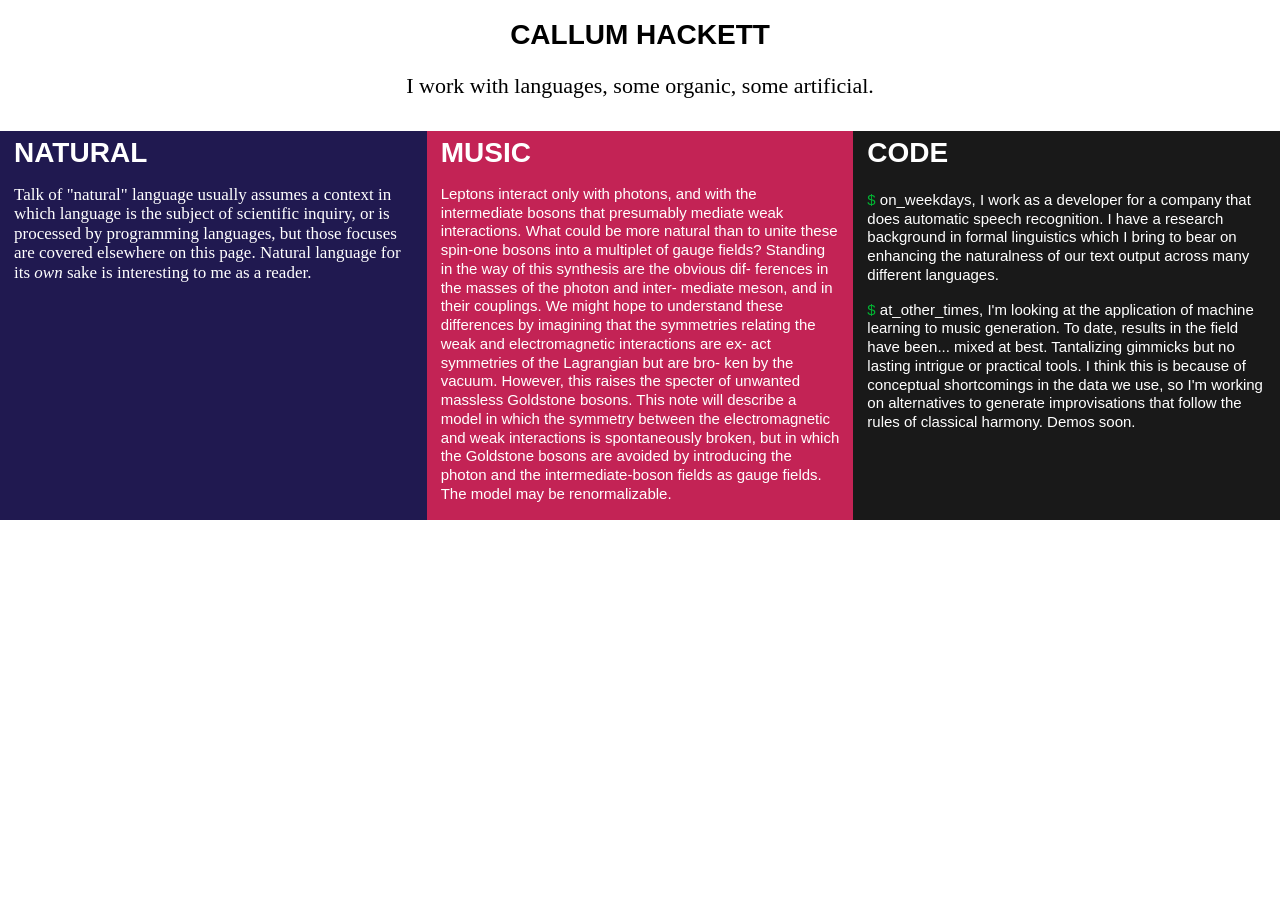
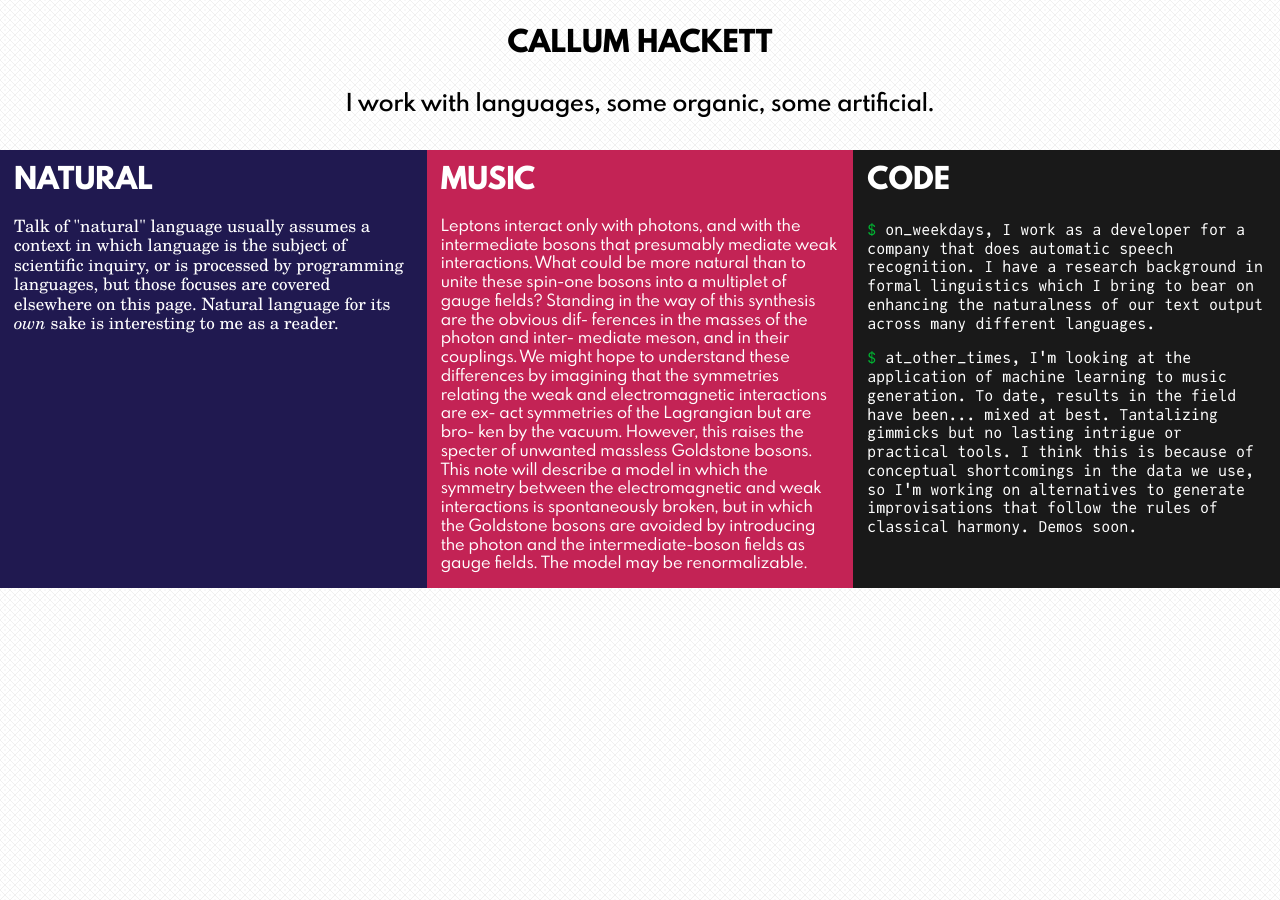
Before and after one commit to callumhackett/callumhackett.github.io, a Jekyll site: the page index.html, which Jekyll copies as it is, in a window 1280 px wide. Built offline with Jekyll 4.4.1, drawn with Linux system fonts in a browser that asks for light colours; some web fonts are replaced.

Commit message:
reference fix

```diff
--- a/stylesheets/landing.css
+++ b/stylesheets/landing.css
@@ -7,70 +7,70 @@
 
 @font-face {
     font-family: 'spartan';
-    src: url('fonts/spartanmb-regular-webfont.woff2') format('woff2'),
-         url('fonts/spartanmb-regular-webfont.woff') format('woff');
+    src: url('/fonts/spartanmb-regular-webfont.woff2') format('woff2'),
+         url('/fonts/spartanmb-regular-webfont.woff') format('woff');
     font-weight: 400;
     font-style: normal;
 }
 
 @font-face {
     font-family: 'spartan';
-    src: url('fonts/spartanmb-semibold-webfont.woff2') format('woff2'),
-         url('fonts/spartanmb-semibold-webfont.woff') format('woff');
+    src: url('/fonts/spartanmb-semibold-webfont.woff2') format('woff2'),
+         url('/fonts/spartanmb-semibold-webfont.woff') format('woff');
     font-weight: 500;
     font-style: normal;
 }
 
 @font-face {
     font-family: 'spartan';
-    src: url('fonts/spartanmb-extra-bold-webfont.woff2') format('woff2'),
-         url('fonts/spartanmb-extra-bold-webfont.woff') format('woff');
+    src: url('/fonts/spartanmb-extra-bold-webfont.woff2') format('woff2'),
+         url('/fonts/spartanmb-extra-bold-webfont.woff') format('woff');
     font-weight: 700;
     font-style: normal;
 }
 
 @font-face {
     font-family: 'schola';
-    src: url('fonts/texgyreschola-regular-webfont.woff2') format('woff2'),
-         url('fonts/texgyreschola-regular-webfont.woff') format('woff');
+    src: url('/fonts/texgyreschola-regular-webfont.woff2') format('woff2'),
+         url('/fonts/texgyreschola-regular-webfont.woff') format('woff');
     font-weight: normal;
     font-style: normal;
 }
 
 @font-face {
     font-family: 'schola';
-    src: url('fonts/texgyreschola-italic-webfont.woff2') format('woff2'),
-         url('fonts/texgyreschola-italic-webfont.woff') format('woff');
+    src: url('/fonts/texgyreschola-italic-webfont.woff2') format('woff2'),
+         url('/fonts/texgyreschola-italic-webfont.woff') format('woff');
     font-weight: normal;
     font-style: italic;
 }
 
 @font-face {
     font-family: 'schola';
-    src: url('fonts/texgyreschola-bold-webfont.woff2') format('woff2'),
-         url('fonts/texgyreschola-bold-webfont.woff') format('woff');
+    src: url('/fonts/texgyreschola-bold-webfont.woff2') format('woff2'),
+         url('/fonts/texgyreschola-bold-webfont.woff') format('woff');
     font-weight: bold;
     font-style: normal;
 }
 
 @font-face {
     font-family: 'schola';
-    src: url('fonts/texgyreschola-bolditalic-webfont.woff2') format('woff2'),
-         url('fonts/texgyreschola-bolditalic-webfont.woff') format('woff');
+    src: url('/fonts/texgyreschola-bolditalic-webfont.woff2') format('woff2'),
+         url('/fonts/texgyreschola-bolditalic-webfont.woff') format('woff');
     font-weight: bold;
     font-style: italic;
 }
 
 @font-face {
     font-family: 'juliamono';
-    src: url('fonts/juliamono-regular-webfont.woff2') format('woff2'),
-         url('fonts/juliamono-regular-webfont.woff') format('woff');
+    src: url('/fonts/juliamono-regular-webfont.woff2') format('woff2'),
+         url('/fonts/juliamono-regular-webfont.woff') format('woff');
     font-weight: normal;
     font-style: normal;
 }
 
 html {
-    background-image: url('images/bg_tile.png');
+    background-image: url('/images/bg_tile.png');
     background-repeat: repeat;
 }
 
```
